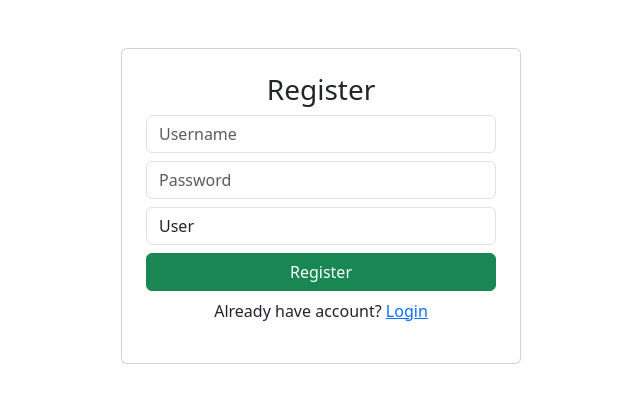
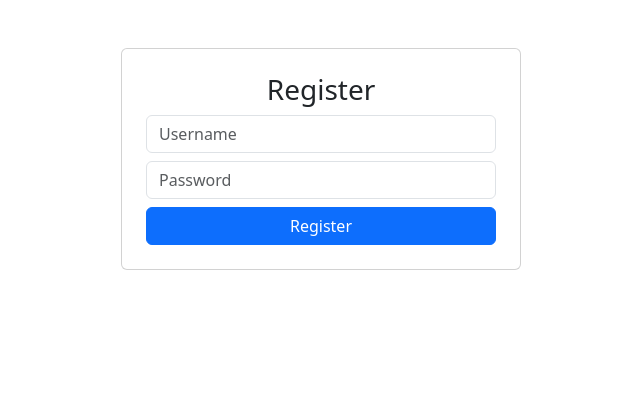
Before and after one commit to YesuRaju2219/booking, a React app in the folder frontend/: page /register in a window 1280 px wide. Shown: the top 402 px of the page, without its empty margins (319-959 px from the left). Built offline with nearby package versions, Linux system fonts and the light colour scheme; the HTML template or start-up script is replaced by a standard one.

Commit message:
updated register page

```diff
--- a/frontend/src/pages/Register.jsx
+++ b/frontend/src/pages/Register.jsx
@@ -1,12 +1,11 @@
 import { useState } from "react";
-import { useNavigate, Link } from "react-router-dom";
+import { useNavigate } from "react-router-dom";
 
-const API = "https://booking-3yz8.onrender.com/";
+const API = "https://booking-3yz8.onrender.com";
 
 function Register() {
   const [username, setUsername] = useState("");
   const [password, setPassword] = useState("");
-  const [role, setRole] = useState("user");
 
   const navigate = useNavigate();
 
@@ -14,16 +13,18 @@ function Register() {
     fetch(`${API}/register`, {
       method: "POST",
       headers: {"Content-Type": "application/json"},
-      body: JSON.stringify({ username, password, role })
-    }).then(() => {
-      alert("Registered!");
+      body: JSON.stringify({ username, password })
+    })
+    .then(res => res.json())
+    .then(data => {
+      alert(data.message);
       navigate("/");
     });
   };
 
   return (
     <div className="container mt-5">
-      <div className="card p-4 mx-auto" style={{maxWidth: "400px"}}>
+      <div className="card p-4 mx-auto" style={{maxWidth:"400px"}}>
         <h3 className="text-center">Register</h3>
 
         <input className="form-control mb-2"
@@ -34,19 +35,9 @@ function Register() {
           placeholder="Password"
           onChange={e=>setPassword(e.target.value)} />
 
-        <select className="form-control mb-2"
-          onChange={e=>setRole(e.target.value)}>
-          <option value="user">User</option>
-          <option value="admin">Admin</option>
-        </select>
-
-        <button className="btn btn-success w-100" onClick={register}>
+        <button className="btn btn-primary w-100" onClick={register}>
           Register
         </button>
-
-        <p className="mt-2 text-center">
-          Already have account? <Link to="/">Login</Link>
-        </p>
       </div>
     </div>
   );
```
